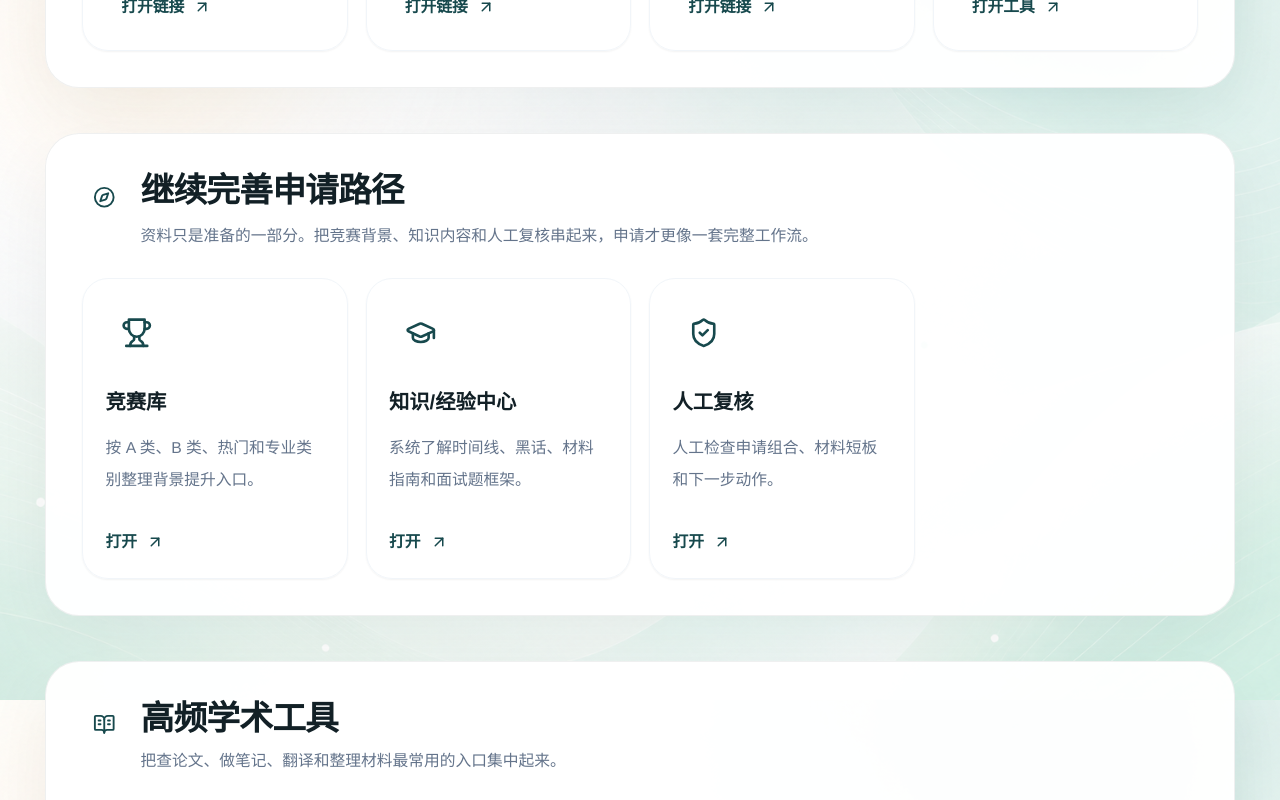
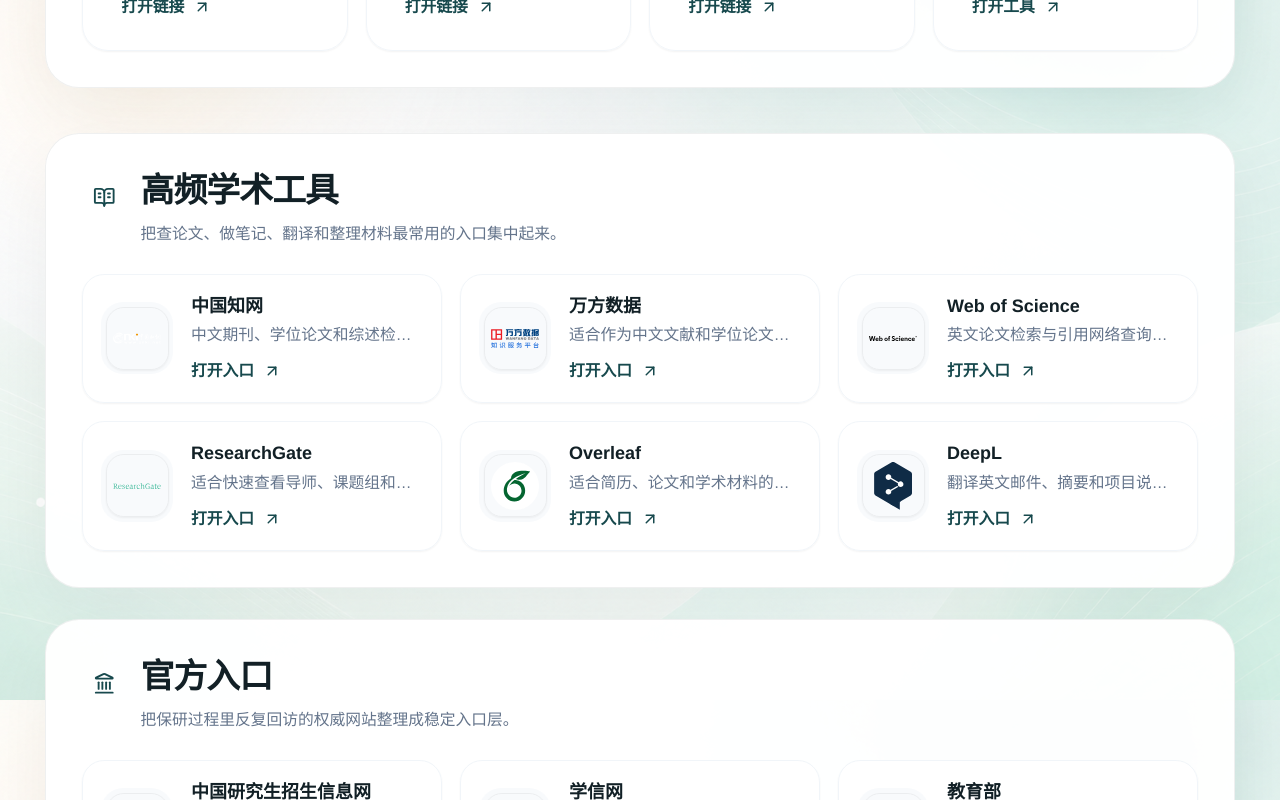
Before and after one commit to fjsfry/seekoffer-v1, a Next.js app: page /resources in a window 1280 px wide. Shown: the part 900-1700 px from the top of the page. Built offline with nearby package versions, Linux system fonts and the light colour scheme; no server answers.

Commit message:
Move resource pathway links to footer

```diff
--- a/app/resources/page.tsx
+++ b/app/resources/page.tsx
@@ -4,13 +4,9 @@
   Calculator,
   CheckCircle2,
   ClipboardList,
-  Compass,
   FileText,
-  GraduationCap,
   Landmark,
   Mail,
-  ShieldCheck,
-  Trophy,
   Wrench
 } from 'lucide-react';
 import Link from 'next/link';
@@ -24,27 +20,6 @@
   官方入口: Landmark,
   常用服务: Wrench
 } as const;
-
-const resourcePathways = [
-  {
-    title: '竞赛库',
-    description: '按 A 类、B 类、热门和专业类别整理背景提升入口。',
-    href: '/competitions',
-    icon: Trophy
-  },
-  {
-    title: '知识/经验中心',
-    description: '系统了解时间线、黑话、材料指南和面试题框架。',
-    href: '/knowledge',
-    icon: GraduationCap
-  },
-  {
-    title: '人工复核',
-    description: '人工检查申请组合、材料短板和下一步动作。',
-    href: '/consulting',
-    icon: ShieldCheck
-  }
-];
 
 const applicationKits = [
   {
@@ -205,46 +180,6 @@
         </div>
       </section>
 
-      <section className="surface-card rounded-[34px] p-6 lg:p-8">
-        <div className="flex flex-col gap-3 lg:flex-row lg:items-end lg:justify-between">
-          <div className="flex items-start gap-3">
-            <span className="mt-1 inline-flex h-10 w-10 shrink-0 items-center justify-center rounded-2xl bg-brand/8 text-brand">
-              <Compass className="h-5 w-5" />
-            </span>
-            <div>
-              <h2 className="text-2xl font-semibold tracking-tight text-ink md:text-3xl">继续完善申请路径</h2>
-              <p className="mt-2 max-w-2xl text-sm leading-7 text-slate-500">
-                资料只是准备的一部分。把竞赛背景、知识内容和人工复核串起来，申请才更像一套完整工作流。
-              </p>
-            </div>
-          </div>
-        </div>
-
-        <div className="mt-6 grid gap-4 md:grid-cols-2 xl:grid-cols-4">
-          {resourcePathways.map((item) => {
-            const Icon = item.icon;
-
-            return (
-              <Link
-                key={item.title}
-                href={item.href}
-                className="group rounded-[26px] border border-slate-100 bg-white/95 p-5 shadow-sm transition hover:-translate-y-0.5 hover:border-brand/15 hover:shadow-soft"
-              >
-                <span className="inline-flex h-14 w-14 items-center justify-center rounded-[20px] bg-brand/8 text-brand transition group-hover:bg-brand group-hover:text-white">
-                  <Icon className="h-7 w-7" />
-                </span>
-                <h3 className="mt-5 text-lg font-semibold text-ink">{item.title}</h3>
-                <p className="mt-3 min-h-[4.5rem] text-sm leading-7 text-slate-500">{item.description}</p>
-                <span className="mt-4 inline-flex items-center gap-2 text-sm font-semibold text-brand">
-                  打开
-                  <ArrowUpRight className="h-4 w-4 transition group-hover:translate-x-0.5 group-hover:-translate-y-0.5" />
-                </span>
-              </Link>
-            );
-          })}
-        </div>
-      </section>
-
       <section className="grid gap-7">
         {officialResourceSections.map((section) => {
           const Icon = sectionIcons[section.title as keyof typeof sectionIcons];
--- a/lib/site-content.ts
+++ b/lib/site-content.ts
@@ -64,6 +64,8 @@
   {
     title: '帮助',
     links: [
+      { label: '知识/经验中心', href: '/knowledge' },
+      { label: '人工复核', href: '/consulting' },
       { label: '使用指南', href: '/guide' },
       { label: '常见问题', href: '/faq' },
       { label: '加入 QQ 群', href: QQ_GROUP_URL, external: true }
```
